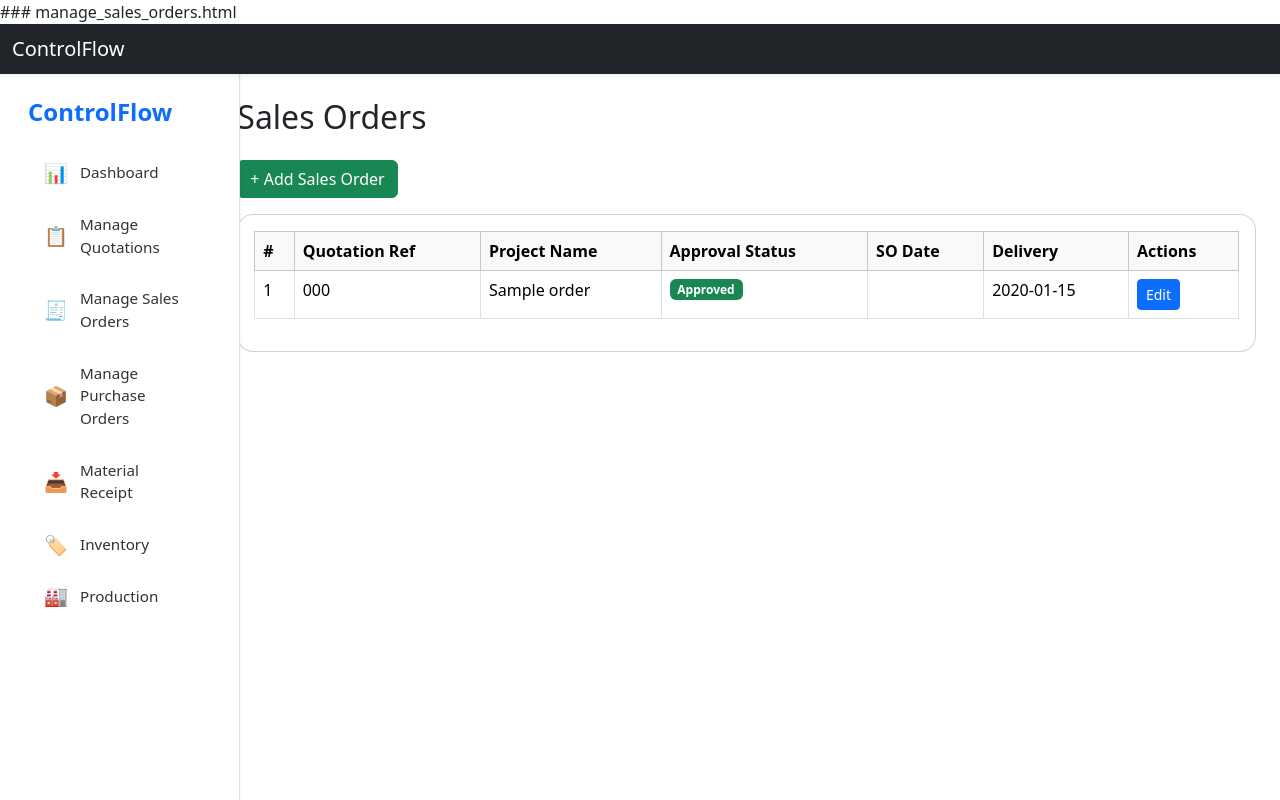
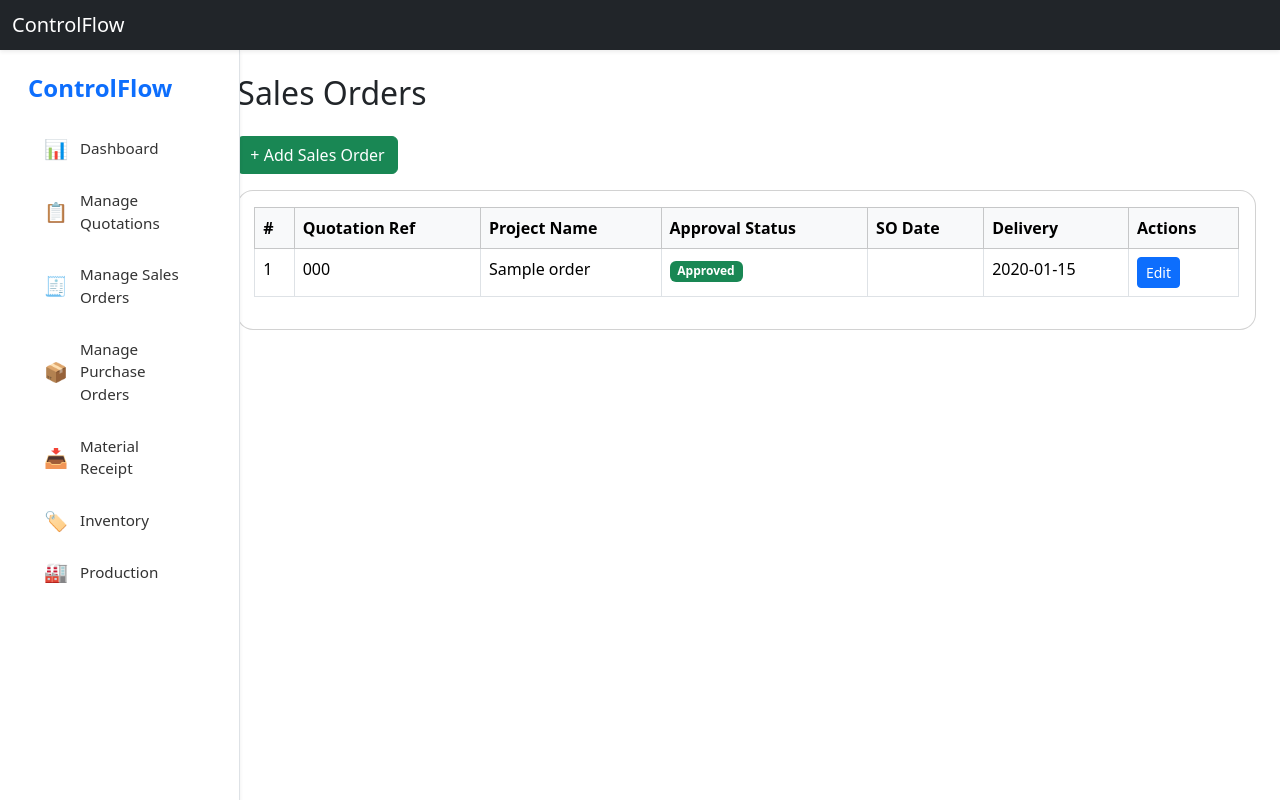
Before and after one commit to PawanYadav007s/controlflow, a Flask app: page /sales-orders in a window 1280 px wide. Run offline with Flask 3, Linux system fonts and the light colour scheme; tables that the repository leaves empty hold one stand-in row (values such as "Sample post"); some libraries are stand-ins or nearby versions.

Commit message:
error removed from the sales order html front page

```diff
--- a/app/templates/sales_order/add_sales_order.html
+++ b/app/templates/sales_order/add_sales_order.html
@@ -1,4 +1,4 @@
-### add_sales_order.html
+
 
 {% extends 'layout.html' %}
 
--- a/app/templates/sales_order/manage_sales_orders.html
+++ b/app/templates/sales_order/manage_sales_orders.html
@@ -1,4 +1,4 @@
-### manage_sales_orders.html
+
 
 {% extends 'layout.html' %}
 
```
